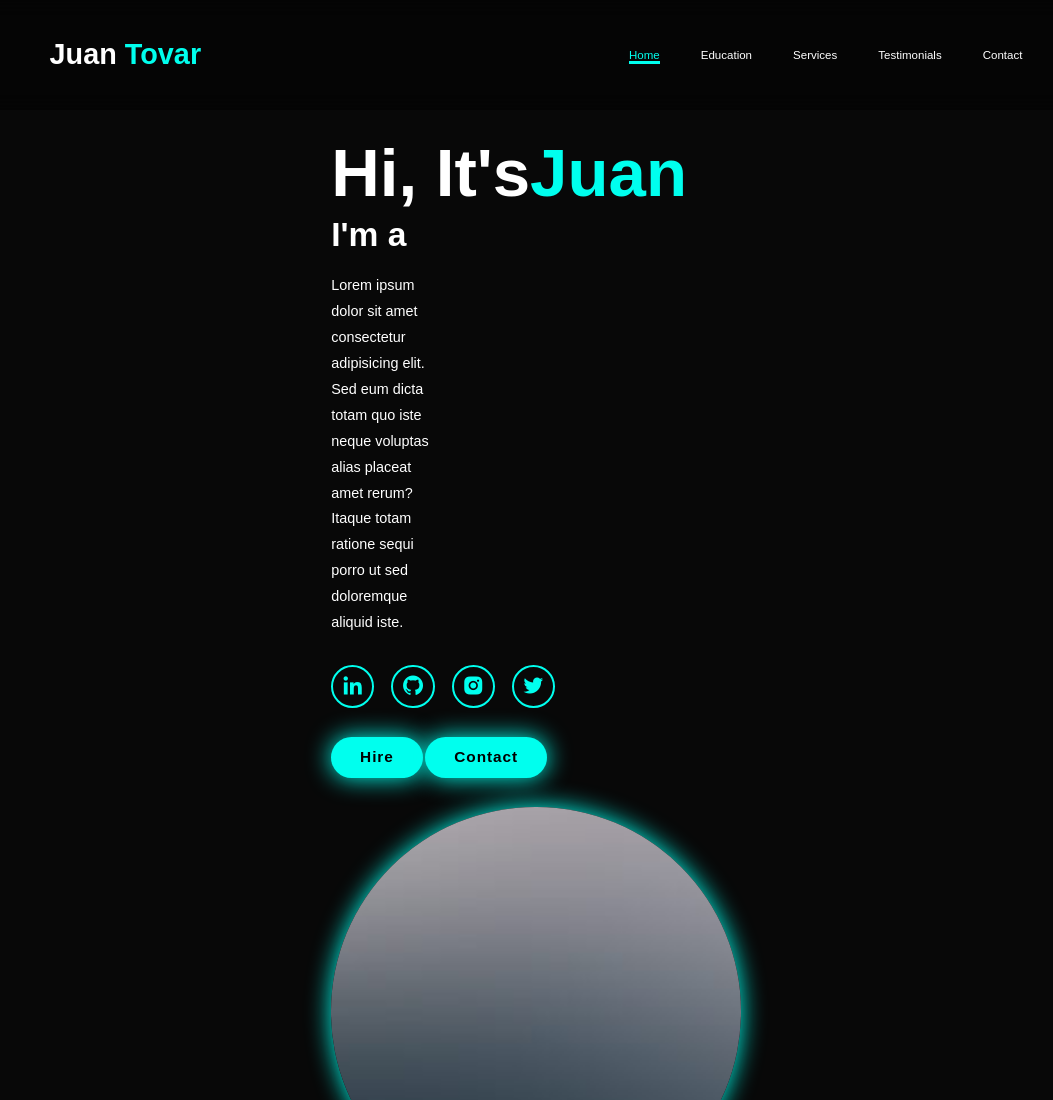
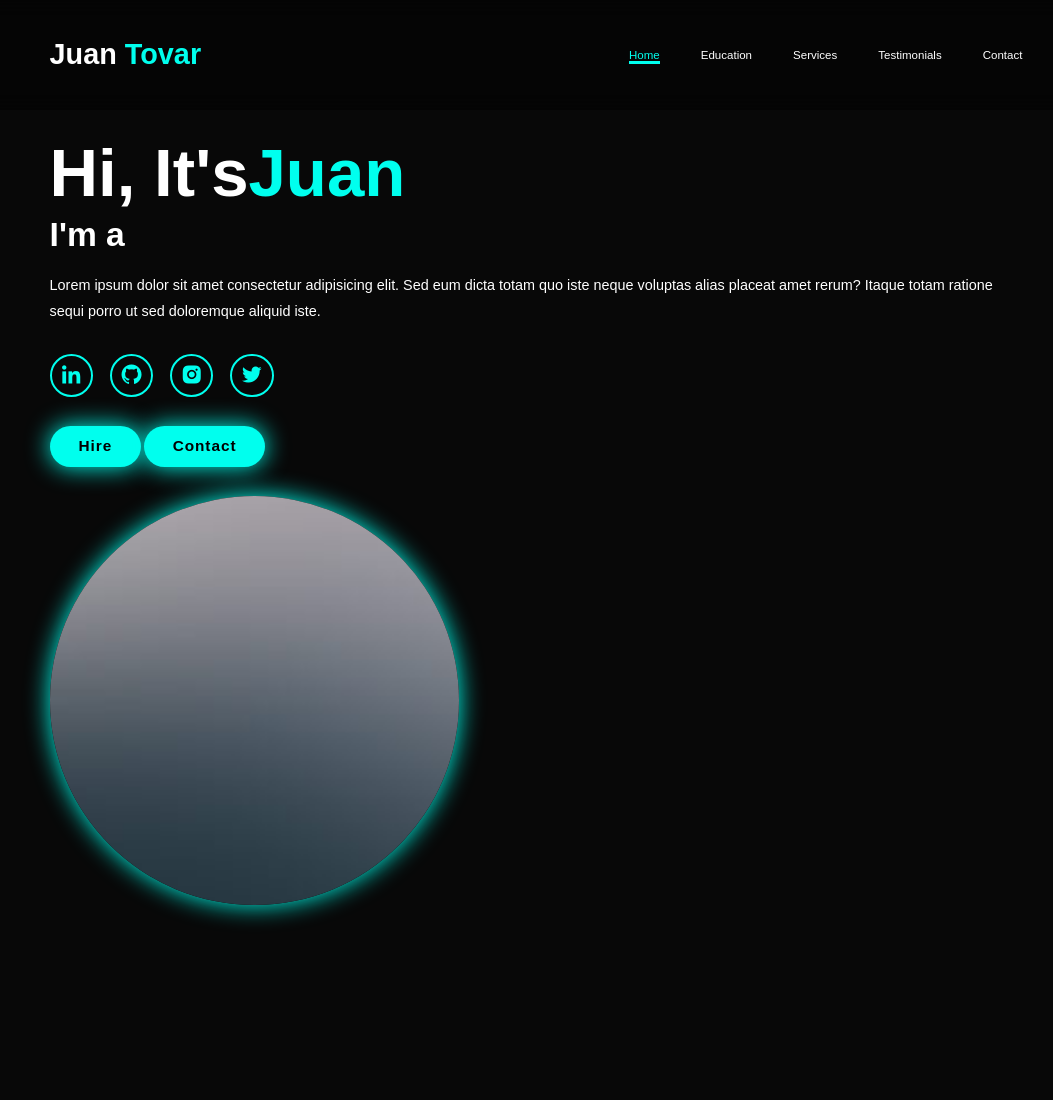
Before and after one commit to tovarsz2/portfolio, a plain HTML site: page index.html in a window 1280 px wide. Shown: the top 1100 px of the page, without its empty margins (104-1157 px from the left). After the commit the page ends 975 px from the top, so only its background shows below. Drawn offline with nearby package versions, Linux system fonts and the light colour scheme.

Commit message:
min change

```diff
--- a/assets/css/main.css
+++ b/assets/css/main.css
@@ -143,7 +143,7 @@ span{
   font-size: 1.5rem;
   font-weight: 500;
   line-height: 1.8;
-  max-width: 100px;
+  min-width: 100px;
 }
 
 .social-icons a{
```
